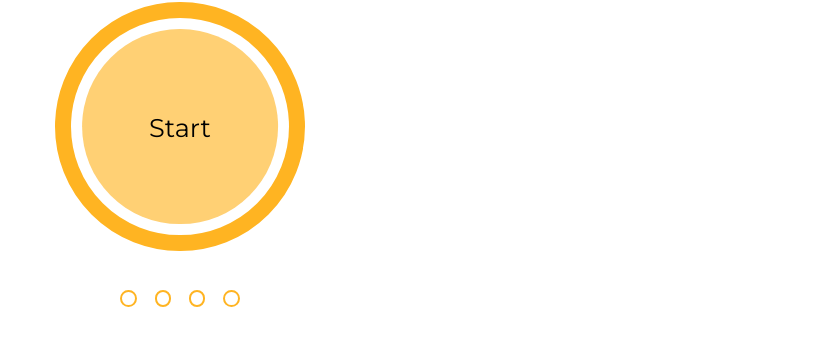
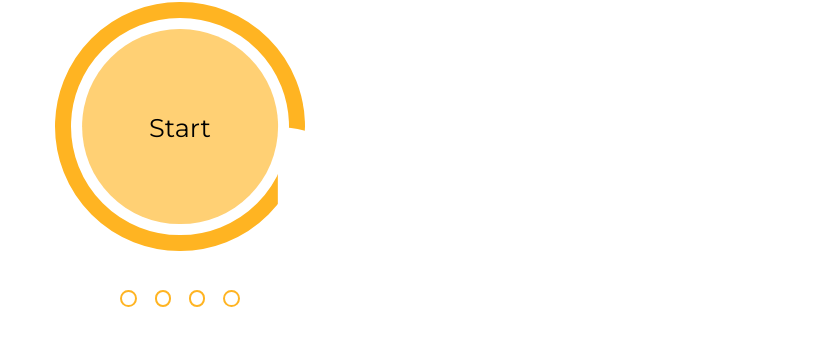
Before and after one commit to DanielwasTaken/110randomtesting, a plain HTML site: page index.html in a window 1280 px wide. Shown: the part 134-480 px from the top of the page, without its empty margins (460-1279 px from the left). Drawn offline with Linux system fonts and the light colour scheme.

Commit message:
Update index.html

```diff
--- a/index.html
+++ b/index.html
@@ -19,13 +19,13 @@
             <p id="time">00:00</p>
 
             <div id="outerCircle">
+                <svg width="90%" height="90%" viewbox="0 0 250 250">
+                        <path id="border" transform="translate(125, 125)"/>
+                        <path id="loader" transform="translate(125, 125) scale(.84)"/>
+                </svg>
                 <span id="innerCircle" onclick="startTimerVisual(id)">
                     <img id="fruitIcon" alt="Fruit" />
                     <div id="timerStart">Start</div>
-                    <svg width="300" height="301" viewbox="0 0 250 250">
-                        <path id="border" transform="translate(125, 125)"/>
-                        <path id="loader" transform="translate(125, 125) scale(.84)"/>
-                    </svg>
                 </span>
             </div>
 
```
